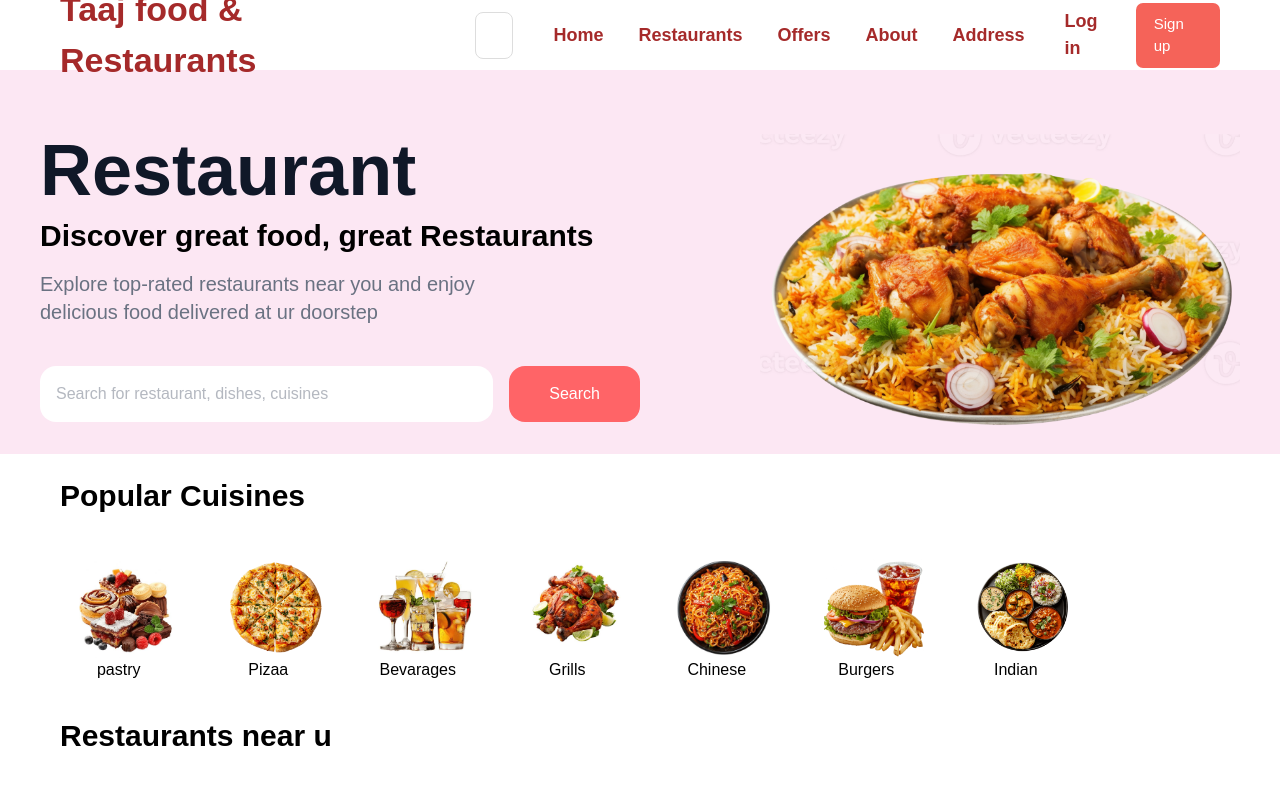
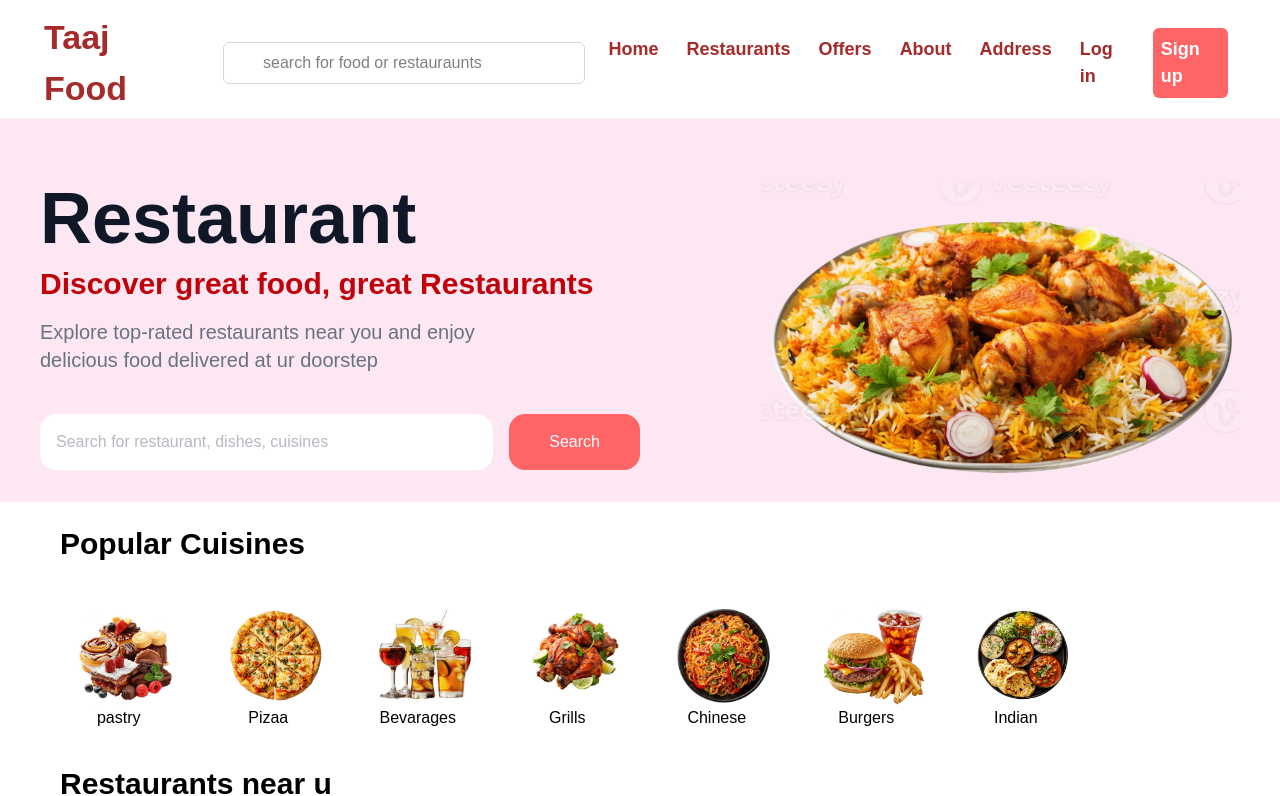
Before and after one commit to Amees-pc/Food-delivery-app, a React (Vite) app: page /list in a window 1280 px wide. Shown: the top 796 px of the page. Built offline with nearby package versions, Linux system fonts and the light colour scheme.

Commit message:
final for today

```diff
--- a/src/Components/RestaurauntList.jsx
+++ b/src/Components/RestaurauntList.jsx
@@ -27,7 +27,7 @@ const RestaurauntList = () => {
             {" "}
             Restaurant{" "}
           </h1>
-          <p className="mt-3 font-semibold text-3xl">
+          <p className="mt-3 font-semibold text-3xl text-red-700">
             Discover great food, great Restaurants
           </p>
           <p className="mt-4 text-gray-500 text-xl">
--- a/src/Navbar/Navbar.css
+++ /dev/null
@@ -1,65 +0,0 @@
-.navbar {
-  width: 100%;
-  height: 70px;
-  padding: 0 60px;
-  display: flex;
-  align-items: center;
-  gap: 40px;
-  background-color: white;
-  box-sizing: border-box;
-}
-
-
-.navbar-logo h2 {
-  margin: 0;
-  font-size: 33px;
-  font-weight: 700;
-}
-
-
-.navbar-search {
-  flex: 1;
-  max-width: 400px;
-}
-
-.navbar-search input {
-  width: 100%;
-  padding: 12px 18px;
-  border: 1px solid #ddd;
-  border-radius: 8px;
-  outline: none;
-  font-size: 14px;
-  box-sizing: border-box;
-}
-
-
-.navbar-links {
-  display: flex;
-  gap: 35px;
-}
-
-.navbar-links a,
-.navbar-auth a {
-  text-decoration: none;
-  color: #333;
-  font-size: 15px;
-}
-
-
-.navbar-auth {
-  display: flex;
-  align-items: center;
-  gap: 20px;
-}
-
-.signup-btn {
-  padding: 10px 18px;
-  border-radius: 7px;
-  background-color: #f56359;
-  color: white !important;
-}
-
-.cart-icon{
-    color: rgba(0, 0, 0, 0.842);
-    width: 30px;
-}
--- a/src/Navbar/Navbar.jsx
+++ b/src/Navbar/Navbar.jsx
@@ -1,21 +1,22 @@
 import React from "react";
-import "./Navbar.css";
+
 import { FaShoppingCart } from "react-icons/fa";
 
 function Navbar() {
   return (
-    <nav className="navbar">
+    <nav className="gap-6 pb-1 flex items-center pt-3 px-7">
       <div className="navbar-logo" style={{ color: "brown" }}>
-        <p style={{ fontSize: "34px", fontWeight: "bold" }}>
-          Taaj food & Restaurants{" "}
+        <p className="mx-4" style={{ fontSize: "34px", fontWeight: "bold" }}>
+         Taaj Food
         </p>
       </div>
 
-      <div className="navbar-search">
-        <input type="text" placeholder="Search for restaurant or food" />
-      </div>
 
-      <div className="navbar-links">
+       <input type="text" className="border w-[400px] py-2 outline-none rounded-md px-2 border-gray-300  " placeholder="
+       search for food or restauraunts" />
+
+
+      <div className="flex gap-7">
         <a
           href="/home"
           style={{ color: "brown", fontSize: "18px", fontWeight: "bold" }}
@@ -46,18 +47,25 @@ function Navbar() {
         >
           Address
         </a>
-      </div>
-      <div className="navbar-auth">
-        <a
+
+          <a
           href="/login"
           style={{ color: "brown", fontSize: "18px", fontWeight: "bold" }}
         >
           Log in
         </a>
-
-        <a href="/register" className="signup-btn">
+      </div>
+       <a
+          href="/register"
+          style={{  fontSize: "18px", fontWeight: "bold" }}
+          className="bg-red-400 rounded-md px-2 py-2 ml-4 text-white"
+        >
           Sign up
         </a>
+      <div className="navbar-auth">
+
+
+
       </div>
     </nav>
   );
```
